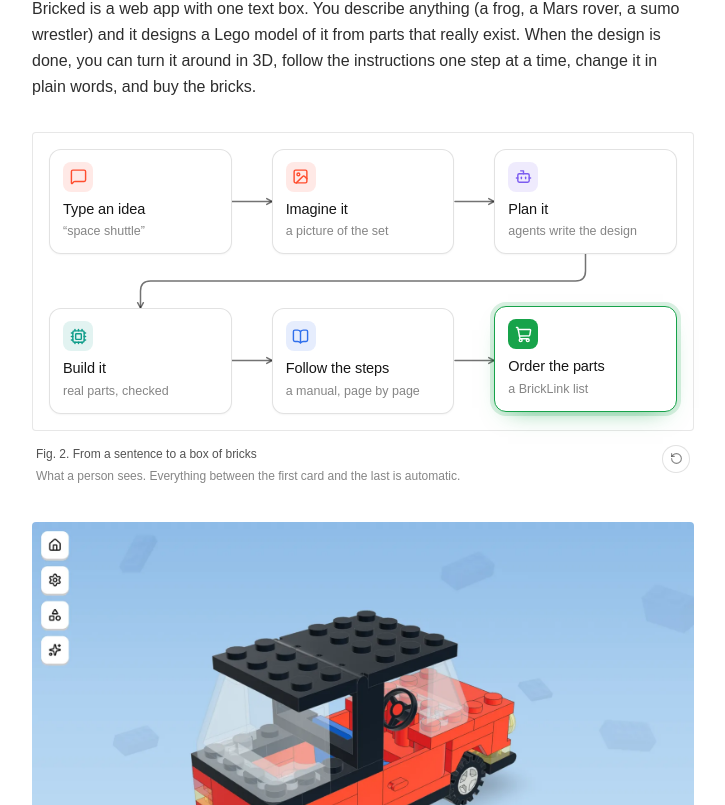
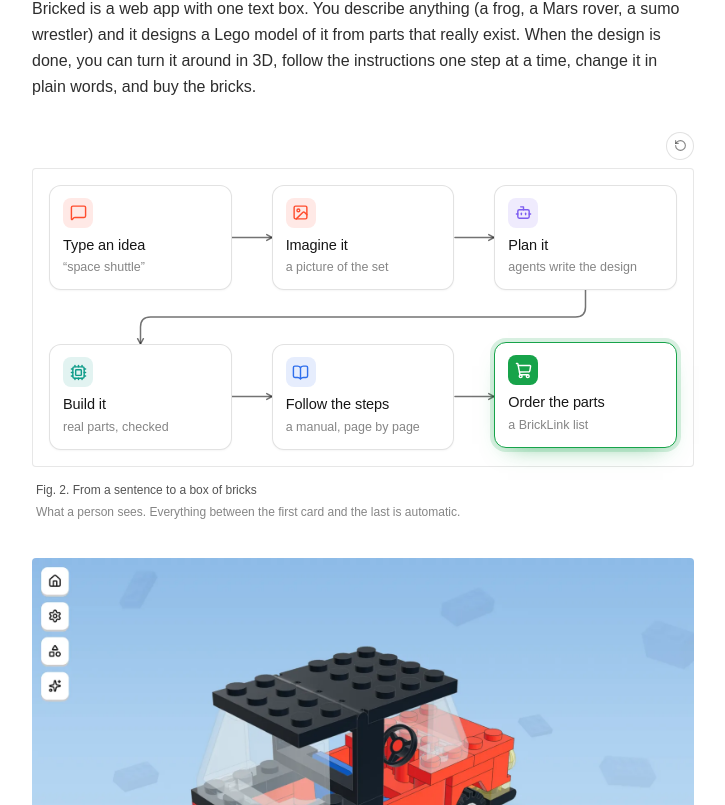
Before and after one commit to MoizDev/personal-website, a Next.js app: page /writeups/bricked in a window 1280 px wide. Shown: the part 1595-2400 px from the top of the page, without its empty margins (277-1002 px from the left). Built offline with nearby package versions, Linux system fonts and the light colour scheme; a web font is replaced by a local one.

Commit message:
fix(writeups): put diagram controls above the frame

```diff
--- a/components/diagram/Controls.tsx
+++ b/components/diagram/Controls.tsx
@@ -6,15 +6,15 @@ import { createPortal } from "react-dom";
 import type { Sequence } from "./usePlayback";
 
 /**
- * Pause, play, or play again, with an optional badge ("Round 1"). They sit at
- * the right end of the figure's caption, out of the drawing; a diagram with no
- * caption keeps them in its top corner.
+ * Pause, play, or play again, with an optional badge ("Round 1"). They sit in
+ * a row above the figure's frame, on the right, out of the drawing; outside a
+ * Figure they fall back to the diagram's top corner.
  */
 export function Controls({ seq, label }: { seq: Sequence; label?: string }) {
-  // undefined until mounted: then the caption's slot, or null when there is none
+  // undefined until mounted: then the figure's tools row, or null when there is none
   const [slot, setSlot] = useState<HTMLElement | null | undefined>(undefined);
   const anchor = useCallback((el: HTMLSpanElement | null) => {
-    if (el) setSlot(el.closest("figure")?.querySelector<HTMLElement>(".wu-cap-tools") ?? null);
+    if (el) setSlot(el.closest("figure")?.querySelector<HTMLElement>(".wu-fig-tools") ?? null);
   }, []);
 
   const again = seq.finished && !seq.paused;
--- a/components/diagram/diagram.css
+++ b/components/diagram/diagram.css
@@ -25,7 +25,7 @@
   gap: 8px;
 }
 
-.wu-cap-tools .dg-controls {
+.wu-fig-tools .dg-controls {
   position: static;
 }
 
--- a/components/writeup/parts.tsx
+++ b/components/writeup/parts.tsx
@@ -56,18 +56,18 @@ export function Figure({
   wide?: boolean;
   /** no panel behind it (for photos that bring their own) */
   bare?: boolean;
-  /** leave room at the caption's right end for a diagram's play controls */
+  /** a row above the frame, on the right, for a diagram's play controls */
   tools?: boolean;
   children: ReactNode;
 }) {
   return (
     <figure className={`wu-fig${wide ? " wu-wide" : ""}`}>
+      {tools && <div className="wu-fig-tools" />}
       <div className={bare ? "wu-fig-bare" : "wu-fig-panel"}>{children}</div>
-      {(title || caption || tools) && (
+      {(title || caption) && (
         <figcaption className="wu-cap">
           <span className="wu-cap-title">{title}</span>
           {caption && <span className="wu-cap-text">{caption}</span>}
-          {tools && <span className="wu-cap-tools" />}
         </figcaption>
       )}
     </figure>
--- a/components/writeup/writeup.css
+++ b/components/writeup/writeup.css
@@ -456,9 +456,7 @@ html:has(.wu) {
 }
 
 .wu-cap {
-  display: grid;
-  grid-template-columns: minmax(0, 1fr) auto;
-  column-gap: 16px;
+  display: block;
   max-width: var(--col);
   margin: 0 auto;
   padding: 14px 4px 0;
@@ -482,19 +480,22 @@ html:has(.wu) {
 
 .wu-cap-text {
   display: block;
-  grid-column: 1;
   margin-top: 3px;
 }
 
-/* a diagram's play controls, at the caption's right end */
-.wu-cap-tools {
-  grid-column: 2;
-  grid-row: 1 / span 2;
-  align-self: start;
+/* a diagram's play controls, in a row above its frame; the height is kept so
+   nothing moves when they mount */
+.wu-fig-tools {
+  display: flex;
+  justify-content: flex-end;
+  min-height: 28px;
+  margin-bottom: 8px;
 }
 
-.wu-cap-tools:empty {
-  display: none;
+@media (prefers-reduced-motion: reduce) {
+  .wu-fig-tools {
+    display: none;
+  }
 }
 
 .wu-shot {
```
Also changed, not shown: writeups/README.md.
